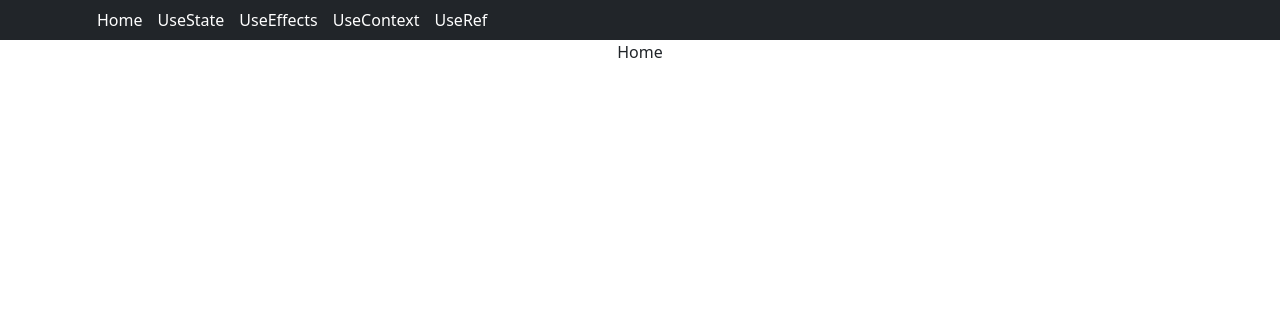
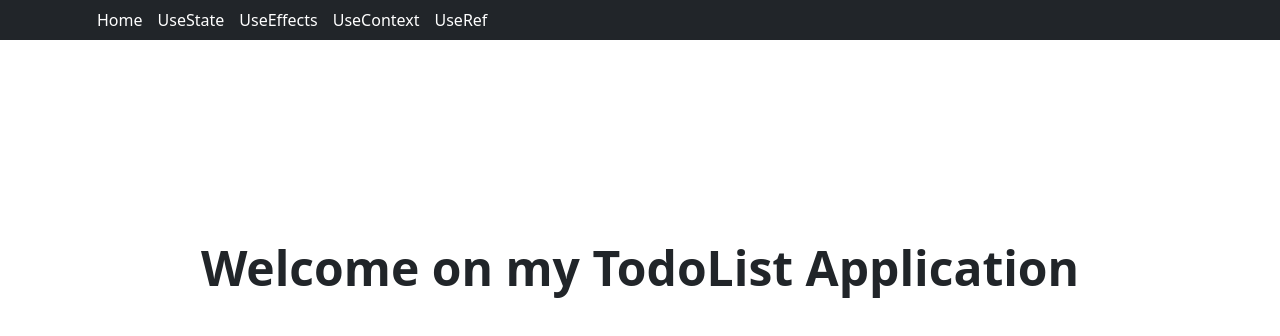
Before and after one commit to Toine-prog/TodoList_React, a React (Create React App) app in the folder todo_list_app/: page / in a window 1280 px wide. Shown: the top 336 px of the page. Built offline with nearby package versions, Linux system fonts and the light colour scheme.

Commit message:
Design home page

```diff
--- a/todo_list_app/src/App.css
+++ b/todo_list_app/src/App.css
@@ -2,6 +2,15 @@
   text-align: center;
 }
 
+/* -------------------Home page properties----------------- */
+
+.homeTitle {
+  font-size: 48px;
+  font-weight: bold;
+  margin-top: 15%;
+}
+
+/* -------------------NavBarItem properties----------------- */
 .navLink {
   text-decoration: none;
   color: white;
--- a/todo_list_app/src/screens/Home.jsx
+++ b/todo_list_app/src/screens/Home.jsx
@@ -2,7 +2,7 @@ import React from 'react'
 
 function Home() {
   return (
-    <div>Home</div>
+    <div className="homeTitle">Welcome on my TodoList Application</div>
   )
 }
 
```
